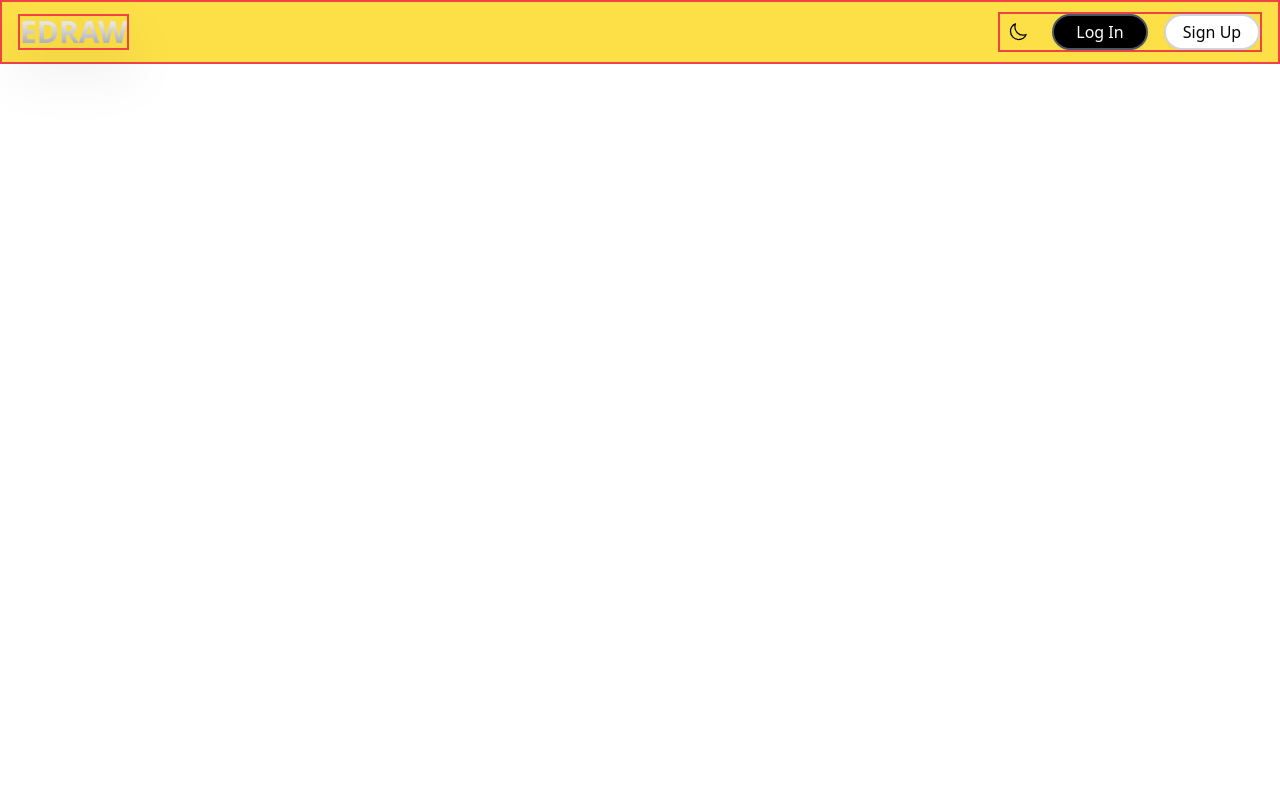
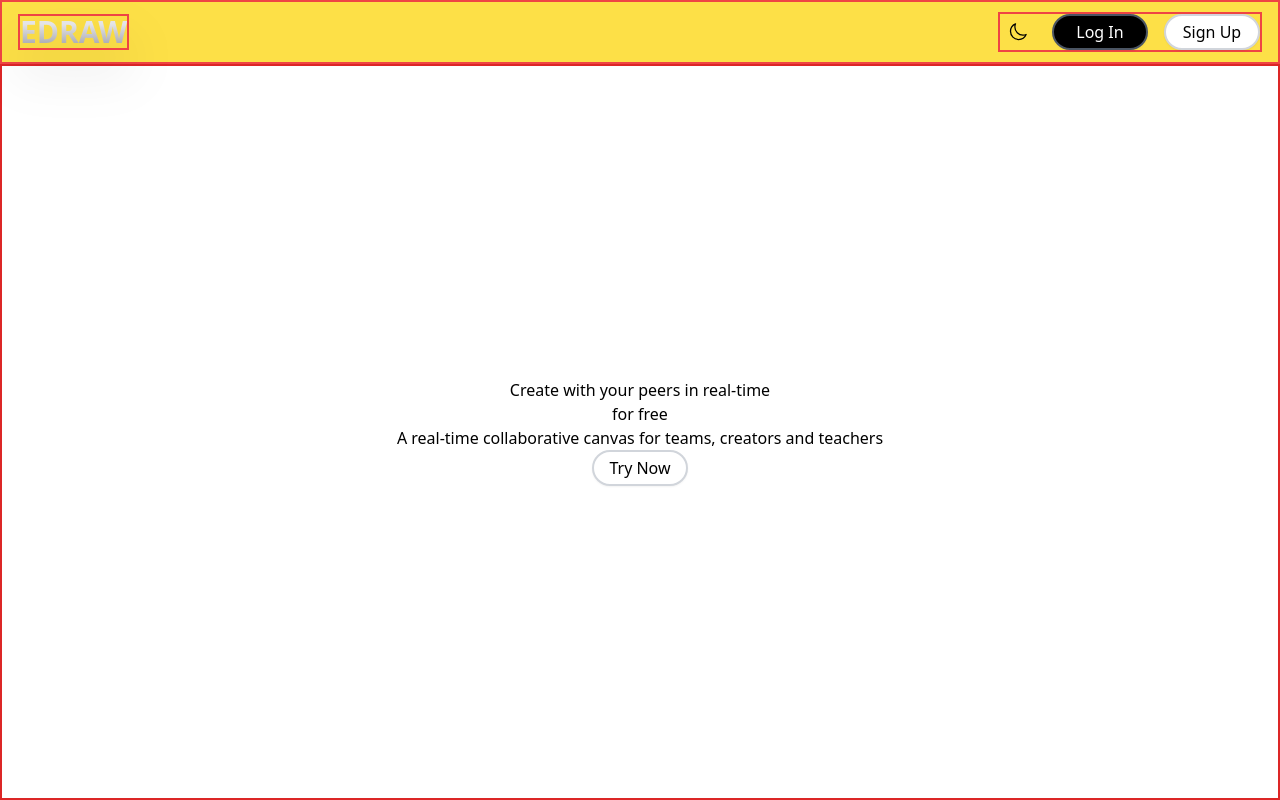
Before and after one commit to S-J-01/edraw, a Next.js app in the folder apps/web/: page / in a window 1280 px wide. Built offline with nearby package versions, Linux system fonts and the light colour scheme.

Commit message:
[feat:] added hero section

```diff
--- a/apps/web/app/page.tsx
+++ b/apps/web/app/page.tsx
@@ -1,5 +1,6 @@
 
 import { Button } from "@repo/ui/button";
+import HeroSection from "../components/HeroSection";
 
 
 
@@ -7,7 +8,7 @@ import { Button } from "@repo/ui/button";
 export default function Home() {
   return (
    <div>
-
+    <HeroSection/>
 
    </div>
   );
--- /dev/null
+++ b/apps/web/components/HeroSection.tsx
@@ -0,0 +1,14 @@
+import TryNowButton from "./TryNowButton"
+
+const HeroSection = ()=>{
+return (
+    <div className="flex flex-col items-center justify-center text-center min-h-[92vh] border-2 border-red-600">
+        Create with your peers in real-time <br />
+        for free <br />
+        A real-time collaborative canvas for teams, creators and teachers <br />
+        <TryNowButton/>
+    </div>
+)
+}
+
+export default HeroSection
--- /dev/null
+++ b/apps/web/components/TryNowButton.tsx
@@ -0,0 +1,10 @@
+'use client'
+import { Button } from "@repo/ui/button";
+
+const TryNowButton = ()=>{
+    return(
+        <Button text={"Try Now"} variant={"primary"} size={"large"}></Button>
+    )
+}
+
+export default TryNowButton
```
